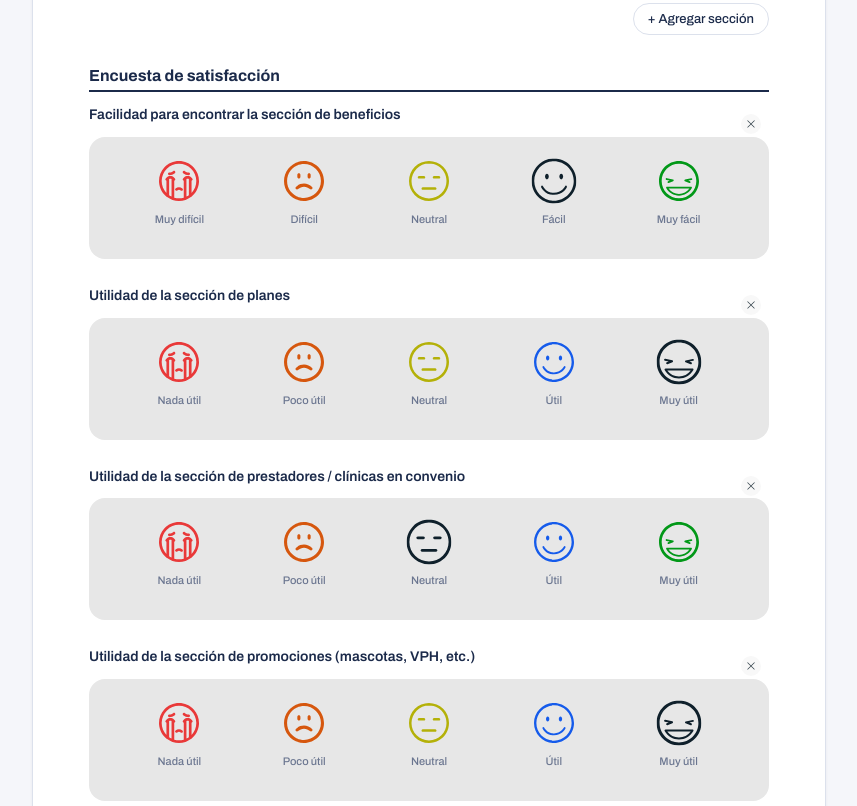
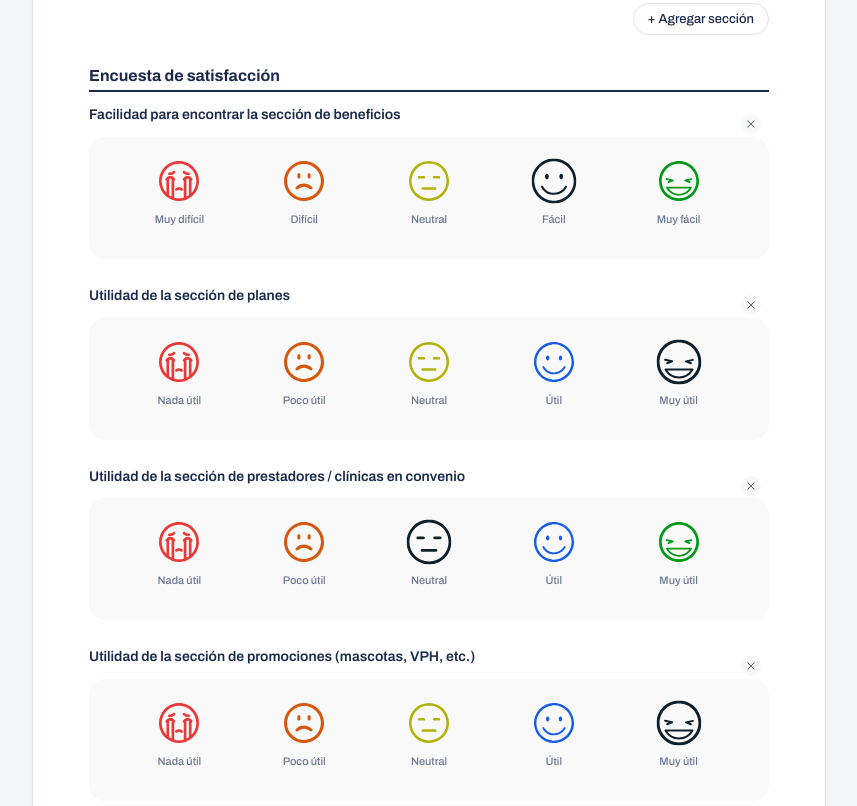
Before and after one commit to kandylov/Template-Uxers-Test, a plain HTML site: page index.html in a window 1280 px wide. Shown: the part 5254-6060 px from the top of the page, without its empty margins (211-1068 px from the left). Drawn offline with Linux system fonts and the light colour scheme.

Commit message:
Add files via upload

```diff
--- a/index.html
+++ b/index.html
@@ -879,7 +879,7 @@ h1.doc-title{
   color:var(--ink);
 }
 .faces-card{
-  background:#E7E7E7;
+  background:#F9F9F9;
   border:none;
   border-radius:16px;
   padding:24px 32px 20px;
```
